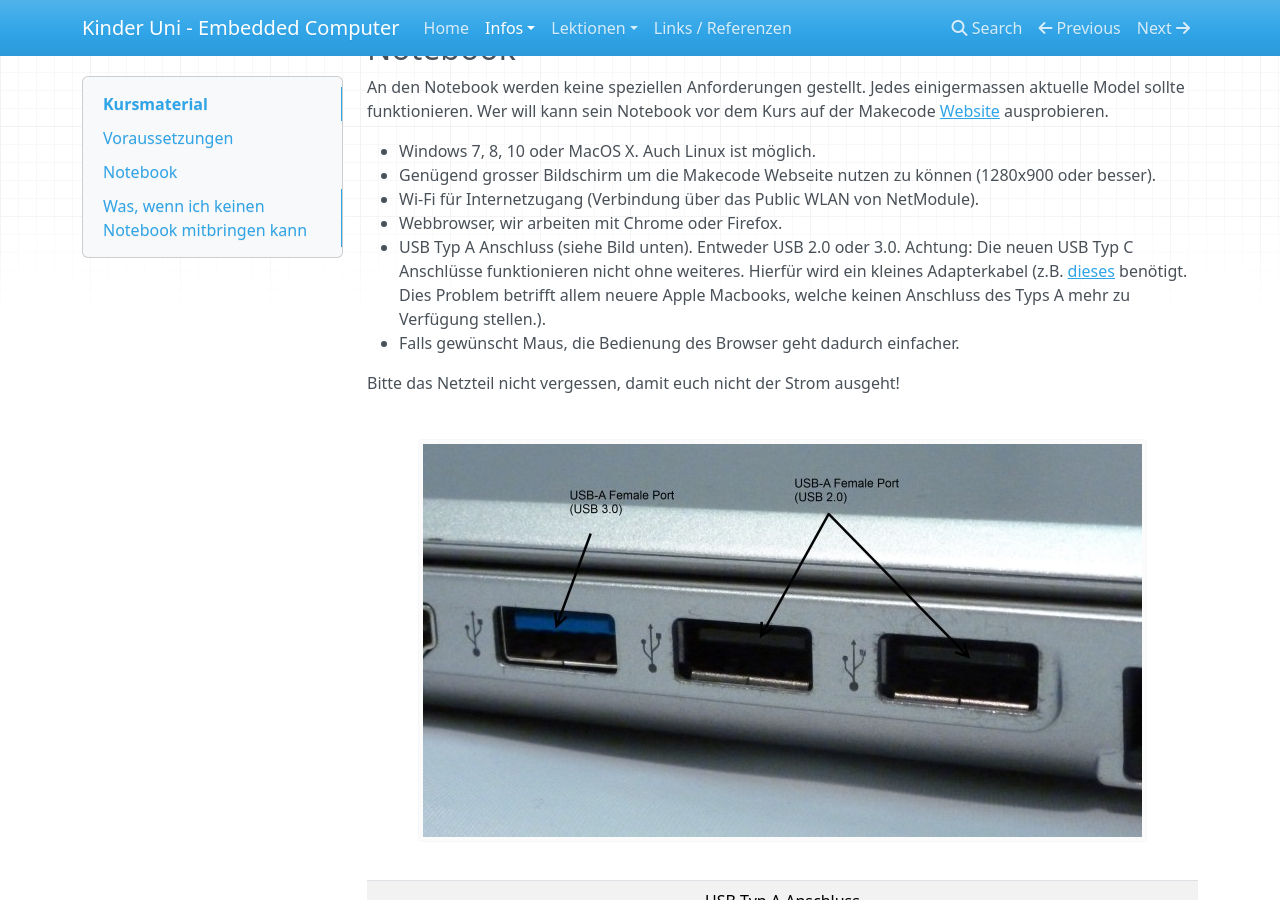
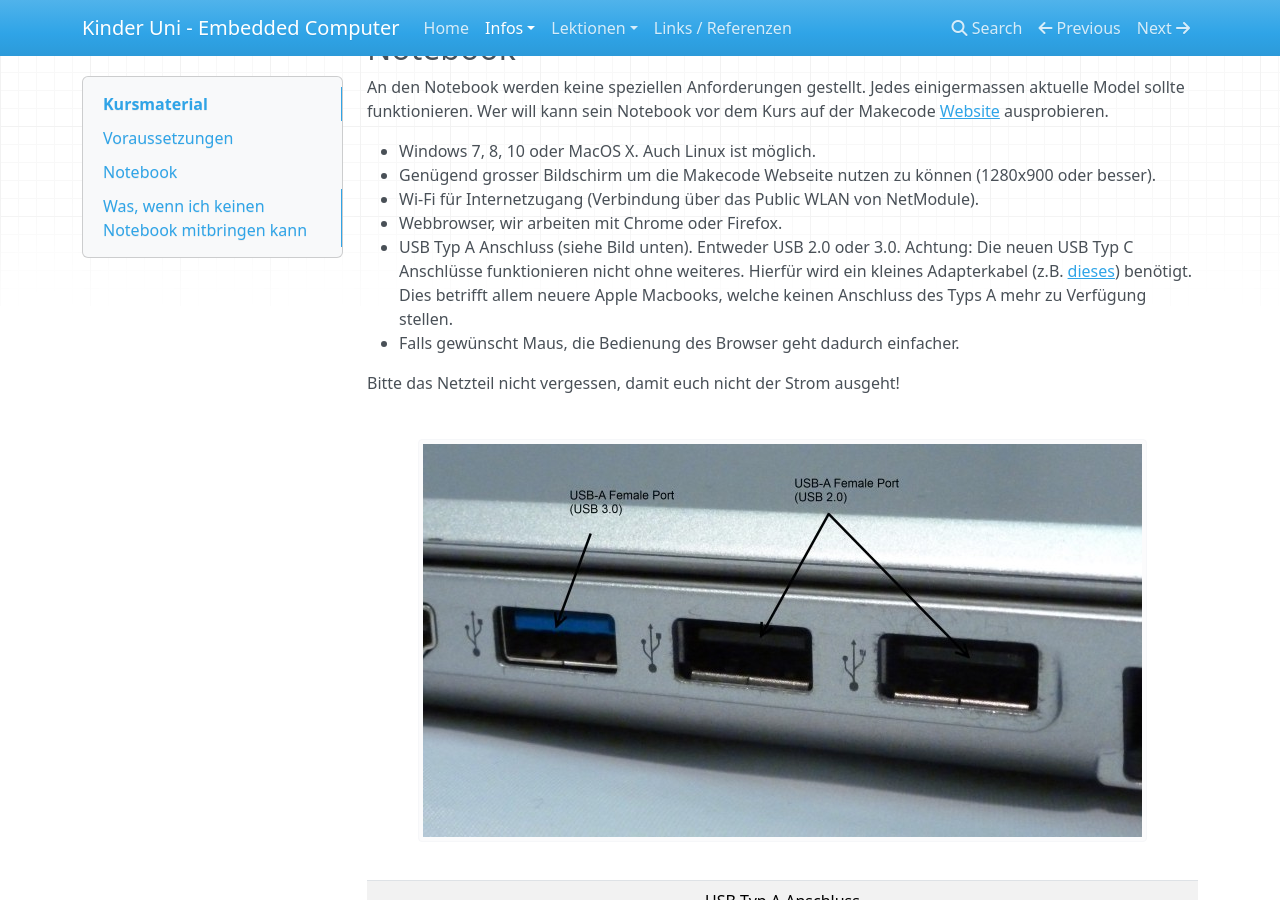
Before and after one commit to renestraub/ehk1, an MkDocs documentation site: the page built from docs/info_material.md, in a window 1280 px wide and 900 px high, scrolled down 328 px. Built offline with MkDocs 1.6.1, drawn with Linux system fonts in a browser that asks for light colours; nearby versions of some CDN libraries.

Commit message:
Fixed typo introduced in previous commit

```diff
--- a/docs/info_material.md
+++ b/docs/info_material.md
@@ -17,7 +17,7 @@ An den Notebook werden keine speziellen Anforderungen gestellt. Jedes einigermas
 *   Genügend grosser Bildschirm um die Makecode Webseite nutzen zu können (1280x900 oder besser).
 *   Wi-Fi für Internetzugang (Verbindung über das Public WLAN von NetModule).
 *   Webbrowser, wir arbeiten mit Chrome oder Firefox.
-*   USB Typ A Anschluss (siehe Bild unten). Entweder USB 2.0 oder 3.0. Achtung: Die neuen USB Typ C Anschlüsse funktionieren nicht ohne weiteres. Hierfür wird ein kleines Adapterkabel (z.B. [dieses](https://www.apple.com/ch-de/shop/product/MJ1M2ZM/A/usb%E2%80%91c-auf-usb-adapter) benötigt. Dies Problem betrifft allem neuere Apple Macbooks, welche keinen Anschluss des Typs A mehr zu Verfügung stellen.).
+*   USB Typ A Anschluss (siehe Bild unten). Entweder USB 2.0 oder 3.0. Achtung: Die neuen USB Typ C Anschlüsse funktionieren nicht ohne weiteres. Hierfür wird ein kleines Adapterkabel (z.B. [dieses](https://www.apple.com/ch-de/shop/product/MJ1M2ZM/A/usb%E2%80%91c-auf-usb-adapter)) benötigt. Dies betrifft allem neuere Apple Macbooks, welche keinen Anschluss des Typs A mehr zu Verfügung stellen.
 *   Falls gewünscht Maus, die Bedienung des Browser geht dadurch einfacher.
 
 Bitte das Netzteil nicht vergessen, damit euch nicht der Strom ausgeht!
```
